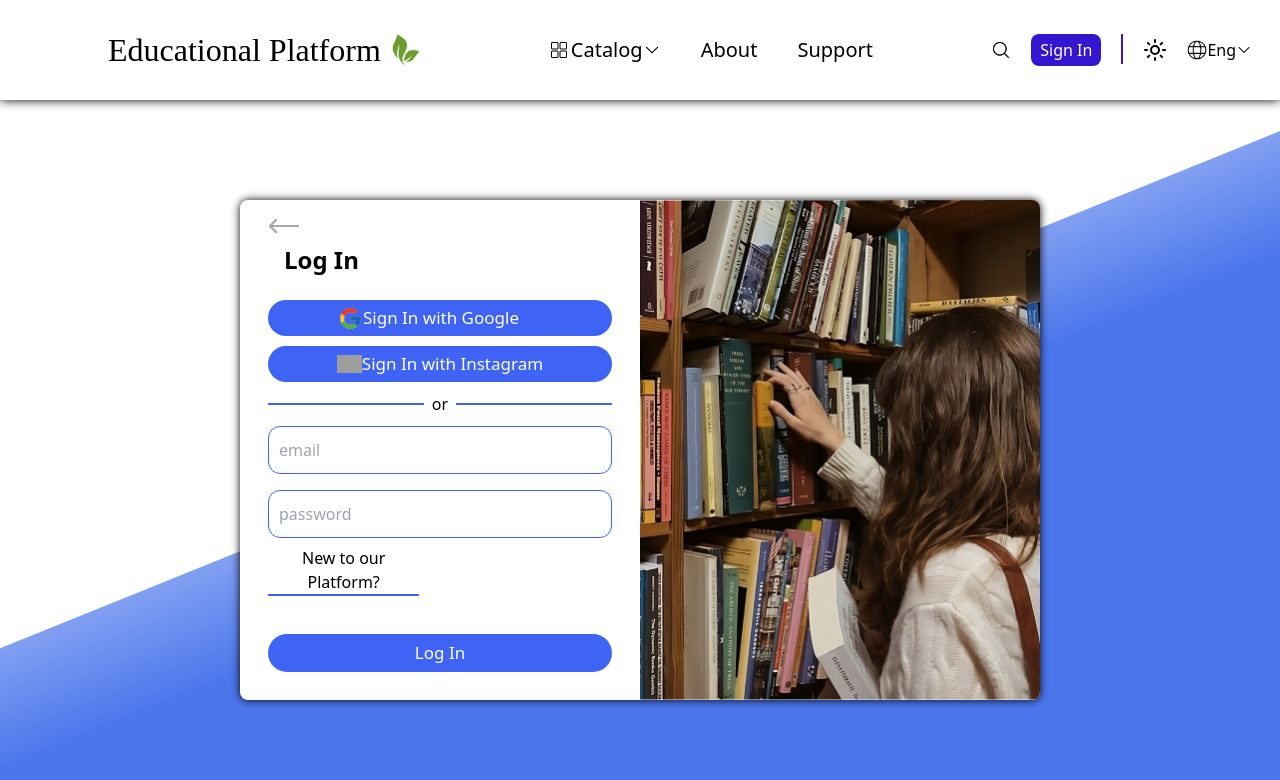
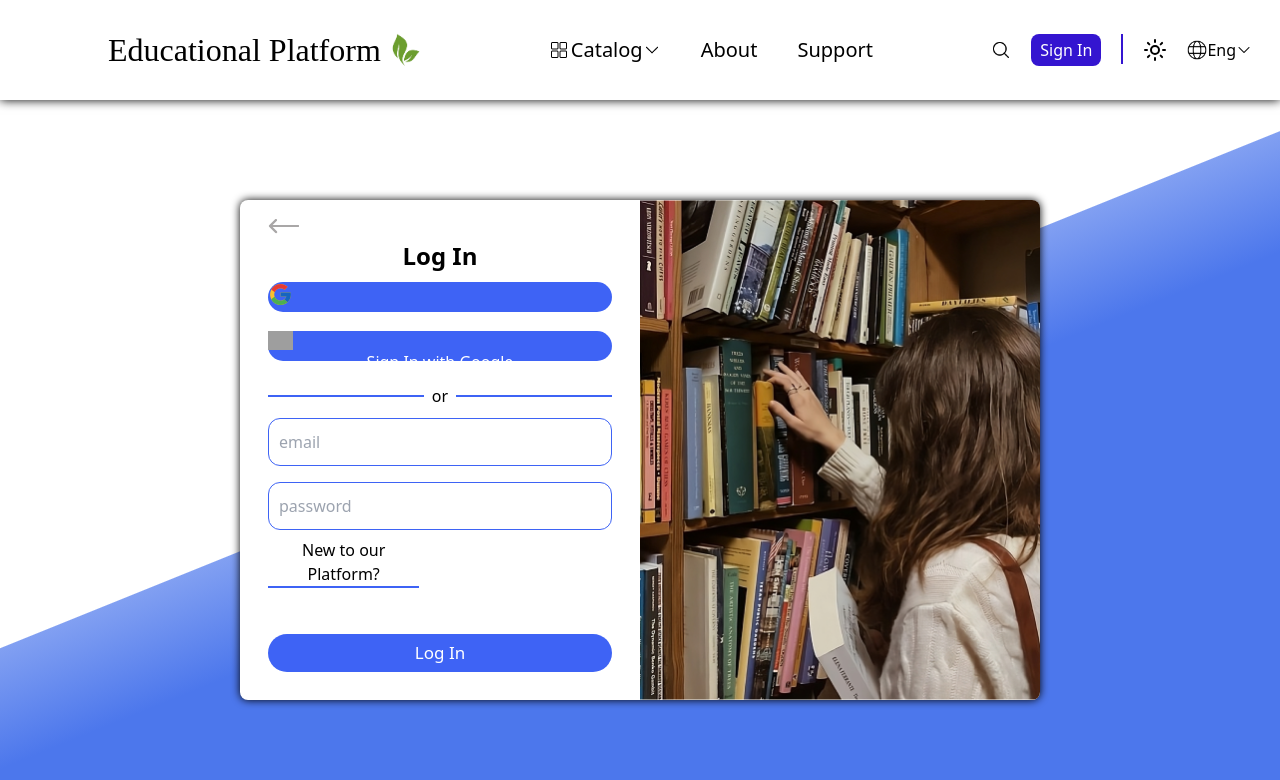
Before and after one commit to KarKar1ch/educational-platform, a Next.js app in the folder my-app/: page /auth in a window 1280 px wide. Shown: the top 780 px of the page. Built offline with nearby package versions, Linux system fonts and the light colour scheme; grey boxes are pictures that could not be loaded.

Commit message:
super updata

```diff
--- a/my-app/src/app/auth/page.tsx
+++ b/my-app/src/app/auth/page.tsx
@@ -69,10 +69,10 @@ const AuthPage = ()=>{
                 </div>
                 <form className="flex flex-col w-full h-full" onSubmit={handleSubmit(async(data)=>{await getRequest(data,getView())})}>
                     <div>
-                        <h1 className="font-bold text text-2xl ml-4 mt-1">Log In</h1>
-                        <div className="flex flex-col mt-6 text-[17px] font-medium">
-                            <Button className="mb-[10px] pr-[23px] h-[36px] text-rose-50 flex items-center justify-center"><Google/>Sign In with Google</Button>
-                            <Button className="flex items-center  h-[36px] justify-center text-rose-50"><Instagram/>Sign In with Instagram</Button>
+                        <h1 className="font-bold text text-2xl text-center">Log In</h1>
+                        <div className=" ">
+                            <Button className="my-[10px]"><Google/>Sign In with Instagram</Button>
+                            <Button><Instagram/>Sign In with Google</Button>
                         </div>
                     </div>
                     <div className="flex my-[10px] h-[24px] items-center">
```
Also changed, not shown: my-app/src/types/response/AuthResponse.ts (deleted), 1 other file (tests, documents, lock files or other folders).
